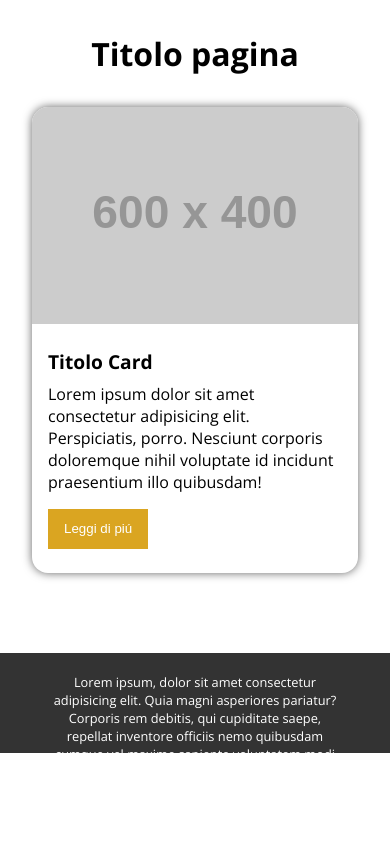
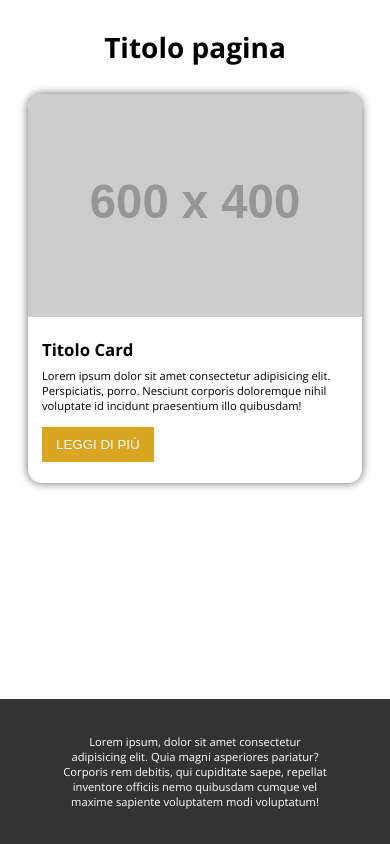
Before and after one commit to antoniorusso2/react-components, a React (Vite) app: page / in a window 390 px wide. Built offline with nearby package versions, Linux system fonts and the light colour scheme; a web font is replaced by a local one.

Commit message:
- completed footer and main proportions, responsive font size with media queries

```diff
--- a/src/components/btn/btn.module.css
+++ b/src/components/btn/btn.module.css
@@ -4,4 +4,5 @@
   background-color: #DAA521;
   padding: 0 1rem;
   cursor: pointer;
+  text-transform: uppercase;
 }
--- a/src/components/card/card.module.css
+++ b/src/components/card/card.module.css
@@ -2,6 +2,7 @@
   display: flex;
   flex-wrap: wrap;
   max-width: 600px;
+  /* min-width: 200px; */
   margin: 0 auto;
   box-shadow: 0 0 10px 0px rgb(100, 100, 100);
   border-radius: 1rem;
@@ -23,3 +24,7 @@
 .card__title {
   font-size: 1.2rem;
 }
+
+.card__text {
+  font-size: 0.8rem;
+}
--- a/src/components/footer-section/footer.jsx
+++ b/src/components/footer-section/footer.jsx
@@ -3,8 +3,10 @@ import Style from './footer.module.css';
 function Footer() {
   return (
     <footer className={Style.footer}>
-      <div className="container">
-        Lorem ipsum, dolor sit amet consectetur adipisicing elit. Quia magni asperiores pariatur? Corporis rem debitis, qui cupiditate saepe, repellat inventore officiis nemo quibusdam cumque vel maxime sapiente voluptatem modi voluptatum!
+      <div className='container'>
+        <p>
+          Lorem ipsum, dolor sit amet consectetur adipisicing elit. Quia magni asperiores pariatur? Corporis rem debitis, qui cupiditate saepe, repellat inventore officiis nemo quibusdam cumque vel maxime sapiente voluptatem modi voluptatum!
+        </p>
       </div>
     </footer>
   );
--- a/src/components/footer-section/footer.module.css
+++ b/src/components/footer-section/footer.module.css
@@ -1,8 +1,7 @@
 .footer {
-  padding: 1.2rem;
+  padding: 2.5rem;
   font-size: 0.8rem;
   text-align: center;
   background-color: #333333;
   color: white;
-  height: 100px;
 }
--- a/src/components/main-section/main.module.css
+++ b/src/components/main-section/main.module.css
@@ -1,5 +1,6 @@
 .main {
   margin-bottom: 5rem;
+  flex-grow: 1;
 }
 
 .title {
--- a/src/index.css
+++ b/src/index.css
@@ -1,4 +1,12 @@
 @import url('https://fonts.googleapis.com/css2?family=Delius&family=Jura:wght@300..700&family=Open+Sans:ital,wght@0,300..800;1,300..800&display=swap');
+
+
+
+#root {
+  display: flex;
+  flex-direction: column;
+  height: 100vh;
+}
 
 html {
   font-family: "Open Sans",
@@ -35,3 +43,16 @@ button {
   margin: 0 auto;
   padding: 0 2rem;
 }
+
+
+@media screen and (max-width: 1200px) {
+  html {
+    font-size: 16px;
+  }
+}
+
+@media screen and (max-width: 768px) {
+  html {
+    font-size: 14px;
+  }
+}
```
